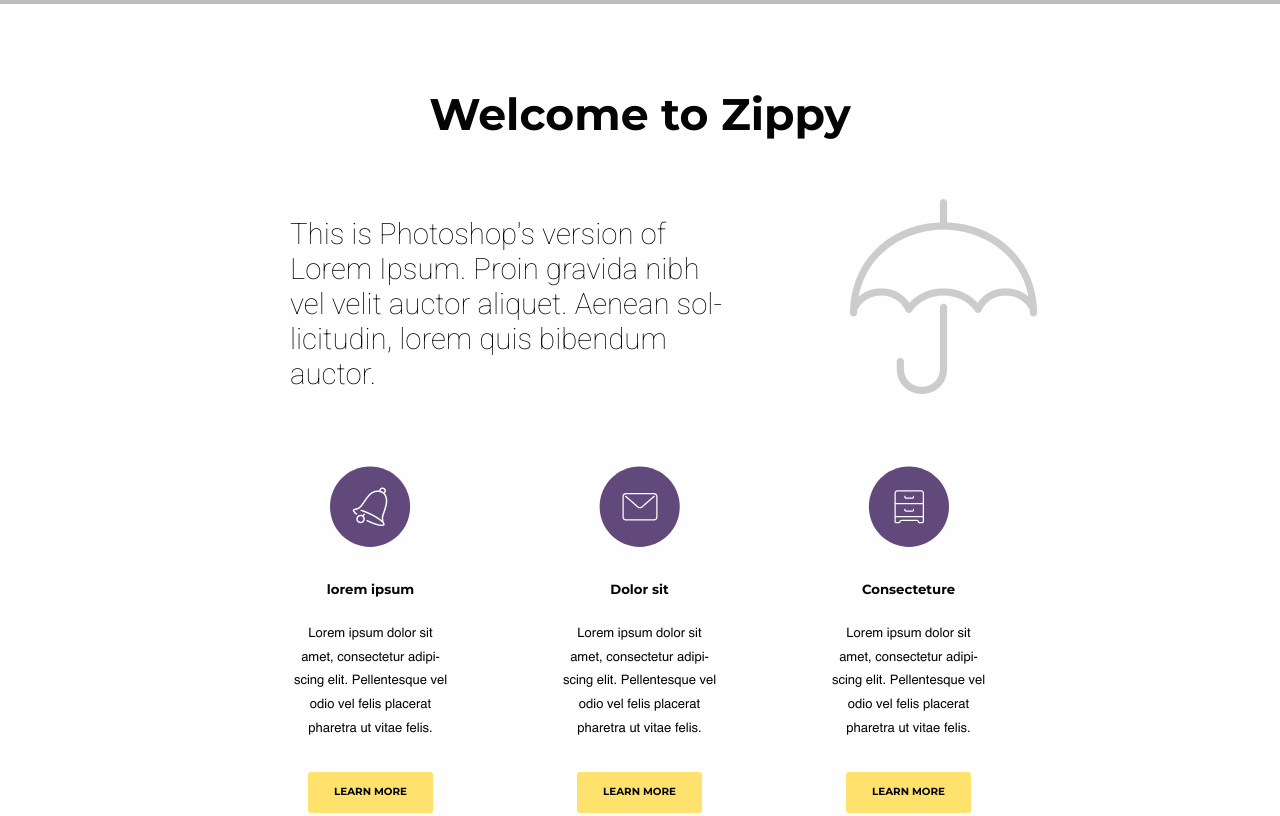
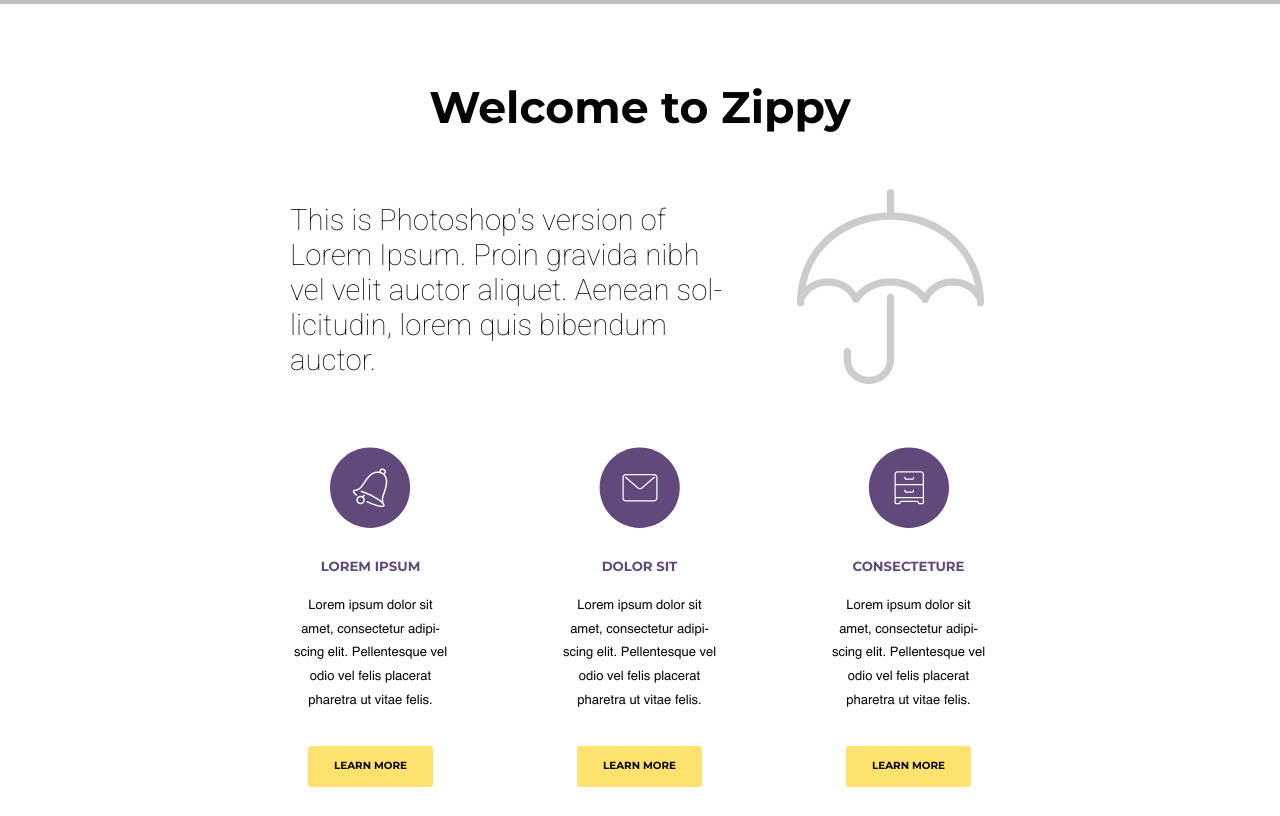
Before and after one commit to Rogach36/zippy, a plain HTML site: page index.html in a window 1280 px wide. Shown: the part 695-1511 px from the top of the page. Drawn offline with Linux system fonts and the light colour scheme; files whose address does not match are found by name; a web font is replaced by a local one.

Commit message:
разметил welcome-block

```diff
--- a/css/style.css
+++ b/css/style.css
@@ -181,7 +181,7 @@ padding: 0;
 
 .some-features {
   position: relative;
-  margin-bottom: 90px;
+  margin-bottom: 83px;
 }
 
 .feature-controls {
@@ -215,21 +215,24 @@ padding: 0;
 .welcome-block {
   border-bottom: 2px solid #e7e7e7;
   margin-bottom: 56px;
+  padding-bottom: 4px;
 }
 
 .welcome-block h2 {
   margin-bottom: 83px;
-}
+  }
 
 .main-idea {
   position: relative;
-  margin-bottom: 74px;
+  margin-bottom: 69px;
 }
 
 .main-idea h2 {
+  margin-bottom: 76px;
   font-size: 44.21px;
   line-height: 40.52px;
   text-align: center;
+
 }
 
 .main-idea p {
@@ -238,8 +241,8 @@ padding: 0;
 
 .main-idea img {
   position: absolute;
-  top: 105px;
-  left: 560px;
+  top: 102px;
+  left: 507px;
 }
 
 .description-page {
@@ -265,7 +268,7 @@ padding: 0;
 }
 
 .possibility img {
-  margin-bottom: 10px;
+  margin-bottom: 6px;
 }
 
 .possibilities-list li:nth-child(3) {
@@ -273,11 +276,13 @@ padding: 0;
 }
 
 .possibilities-title {
-  margin-bottom: 20px;
+    margin-bottom: 15px;
+    text-transform: uppercase;
+    color: #62497c;
 }
 
 .possibilities-description {
-  margin-bottom: 33px;
+  margin-bottom: 35px;
   padding: 0 2px;
   font-family: "Helvetica", Arial, sans-serif;
   font-size: 13px;
--- a/index.html
+++ b/index.html
@@ -71,7 +71,7 @@
         <p class="possibilities-description">Lorem ipsum dolor sit amet, consectetur adipi-scing elit.
           Pellentesque vel odio vel felis placerat pharetra ut vitae felis.
         </p>
-        <a class="button button-info button-purple " href="page-info1.html">Learn more</a>
+        <a class="button button-info" href="page-info1.html">Learn more</a>
       </li>
       <li class="possibility">
         <img src="img/welcome-block/envelope-icon.png" alt="message-image" width="" height="">
```
